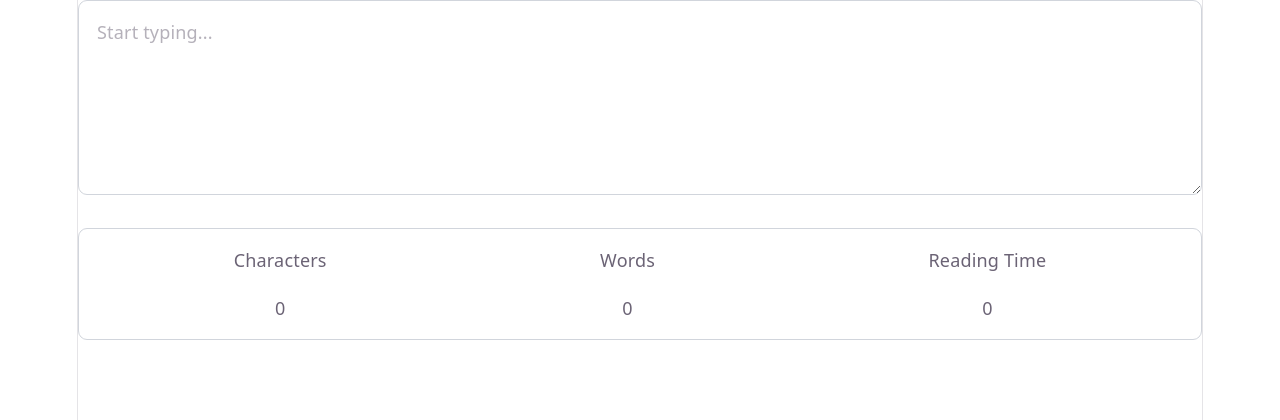
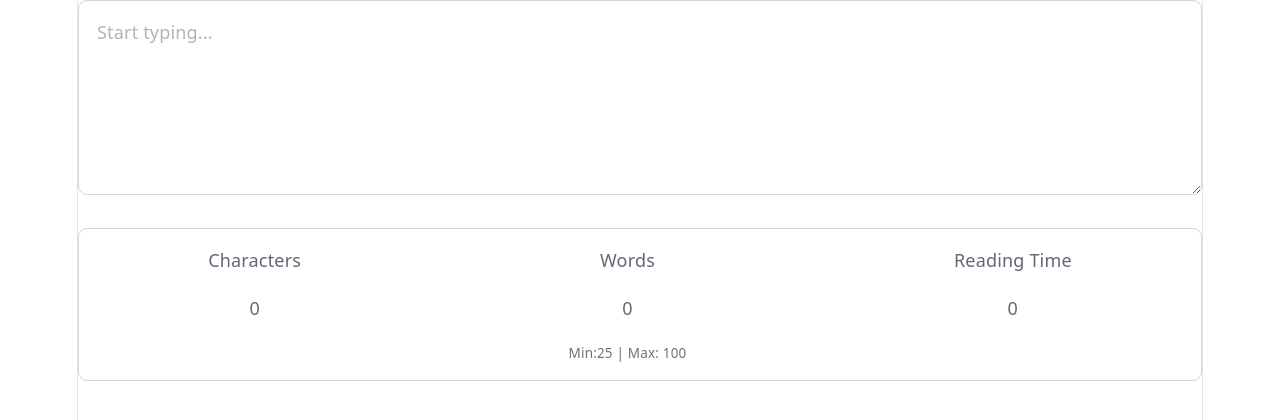
Before and after one commit to Shanu-Priya-ds/react-character-counter, a React (Vite) app: page / in a window 1280 px wide. Shown: the top 420 px of the page. Built offline with nearby package versions, Linux system fonts and the light colour scheme.

Commit message:
updated StatsDisplay interface with new attribute of type charactercounterProps to disaply min max character values

```diff
--- a/src/App.tsx
+++ b/src/App.tsx
@@ -1,11 +1,10 @@
 import './App.css'
-import StatsDisplay from './components/StatsDisplay/StatsDisplay'
-import CharacterCount from "./components/CharacterCounter/CharacterCounter";
+import CharacterCounter from "./components/CharacterCounter/CharacterCounter";
 
 function App() {
   return (
     <>
-      <CharacterCount minWords={25} maxWords={100}></CharacterCount>
+      <CharacterCounter minWords={25} maxWords={100}></CharacterCounter>
     </>
   )
 }
--- a/src/components/CharacterCounter/CharacterCounter.tsx
+++ b/src/components/CharacterCounter/CharacterCounter.tsx
@@ -4,7 +4,7 @@ import StatsDisplay from "../StatsDisplay/StatsDisplay";
 import { TextInput } from "../TextInput/TextInput";
 
 
-function CharacterCounter({  }: CharacterCounterProps) {
+function CharacterCounter({minWords, maxWords, targetReadingTime}: CharacterCounterProps) {
 
     const defaultReadingTime: number = 0.00;
     const [charCount, setCharCount] = useState(0);
@@ -38,12 +38,18 @@ function CharacterCounter({  }: CharacterCounterProps) {
         readingTime: readingTime,
     }
 
+    const characterCounterProps:CharacterCounterProps={
+        minWords:minWords,
+        maxWords:maxWords,
+        targetReadingTime:targetReadingTime
+    }
+
 
 
     return (<>
 
         <TextInput onTextChange={handleTextChange}></TextInput>
-        <StatsDisplay stats={textStats} showReadingTime={true} />
+        <StatsDisplay stats={textStats} showReadingTime={true} characterCounterProps={characterCounterProps}/>
 
         {/* <span className="text-xs text-gray-500">Min: {minWords?minWords:0} | Max: {maxWords?maxWords:0}
         {(targetReadingTime && targetReadingTime!= undefined) ?
--- a/src/components/StatsDisplay/StatsDisplay.tsx
+++ b/src/components/StatsDisplay/StatsDisplay.tsx
@@ -1,21 +1,23 @@
 import type { StatsDisplayProps } from "../../types";
 
-function StatsDisplay({stats,showReadingTime}:StatsDisplayProps) {
+function StatsDisplay({stats,showReadingTime,characterCounterProps}:StatsDisplayProps) {
 
     const readingTimeInString = stats.readingTime.toString().replace(".",":");
 
     return (<>
         <div className="w-full p-4 border border-gray-300 rounded-lg focus:ring-2 focus:ring-blue-500 focus:border-blue-500 mt-6" >
-            <div className="flex justify-around">
+            <div className="flex justify-around flex-wrap gap-10">
                 <div className=" flex flex-col gap-5">
                     <p>Characters</p>
                     <p className="self-center">{stats.characterCount}</p>
                 </div>
-                <div className=" flex flex-col gap-5">
+                <div className=" flex flex-col gap-5 flex-wrap">
                     <p>Words</p>
                     <p className="self-center">{stats.wordCount}</p>
-                    {/* <span className="text-xs text-gray-500">Min: {minWords?minWords:0} | Max: {maxWords?maxWords:0}
-                    </span> */}
+                    <span className="text-xs text-gray-500">Min:
+                         {characterCounterProps.minWords?characterCounterProps.minWords:0} |
+                         Max: {characterCounterProps.maxWords?characterCounterProps.maxWords:0}
+                    </span>
 
                 </div>
                 {showReadingTime? <div className=" flex flex-col gap-5">
--- a/src/types/index.ts
+++ b/src/types/index.ts
@@ -13,6 +13,7 @@ export interface TextStats {
 export interface StatsDisplayProps {
   stats: TextStats;
   showReadingTime?: boolean;
+  characterCounterProps:CharacterCounterProps
 }
 
 export interface CharacterCounterProps {
```
